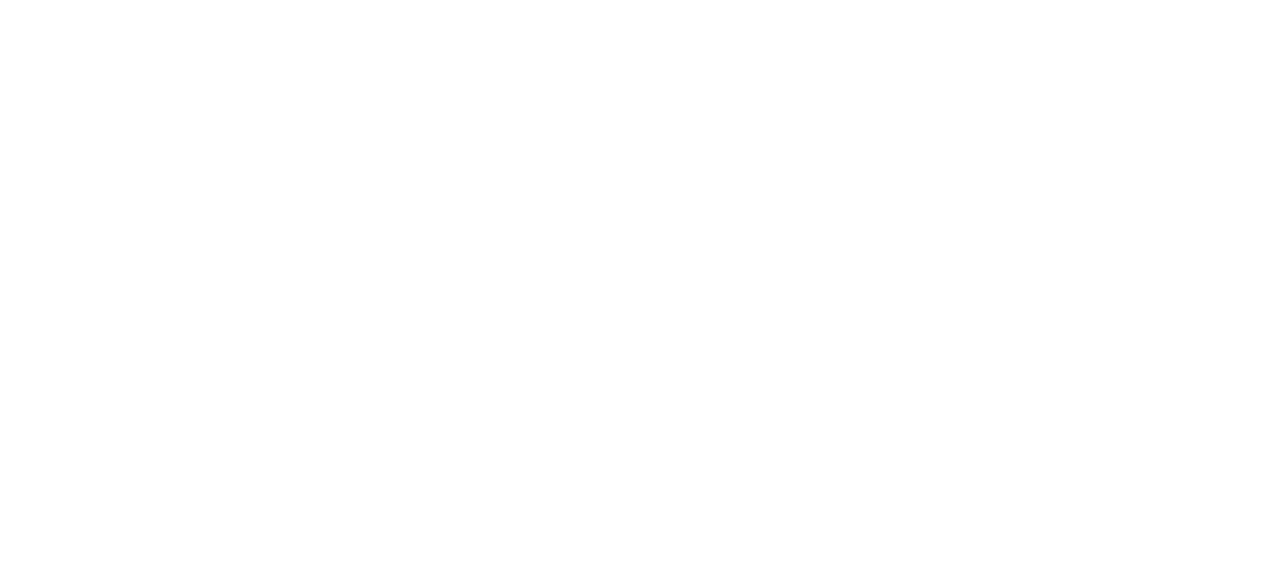
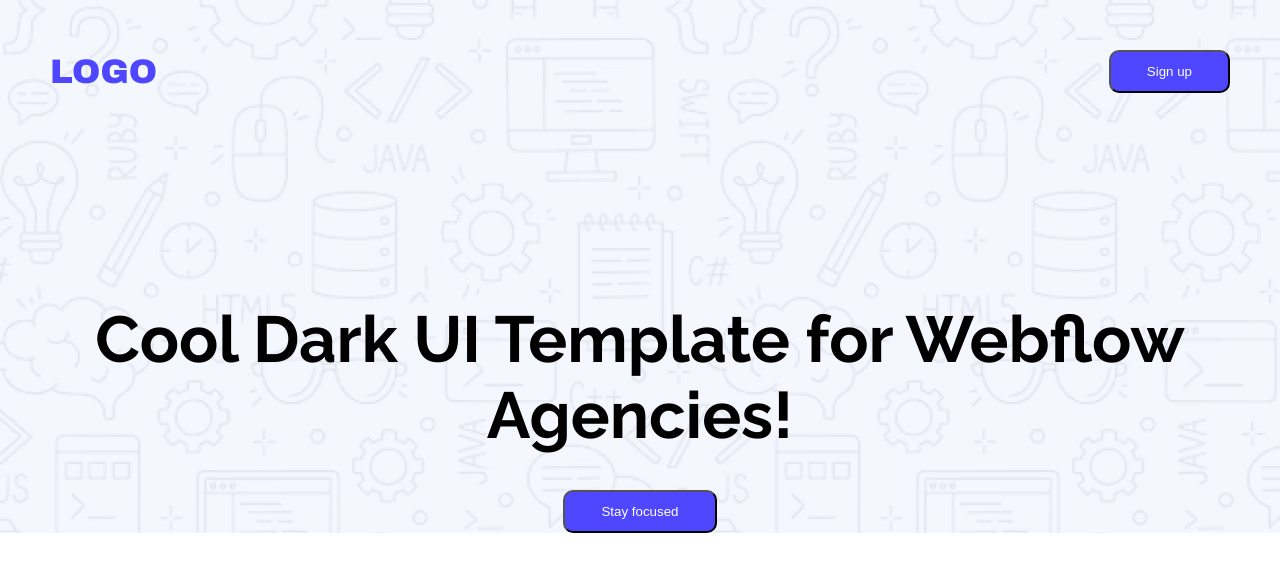
Before and after one commit to Noman6542/First-assignment, a plain HTML site: page First-assignment/index.html in a window 1280 px wide. Drawn offline with Linux system fonts and the light colour scheme.

Commit message:
added the header

```diff
--- a/First-assignment/index.html
+++ b/First-assignment/index.html
@@ -3,9 +3,35 @@
 <head>
   <meta charset="UTF-8">
   <meta name="viewport" content="width=device-width, initial-scale=1.0">
-  <title>Document</title>
+  <title>Joined Thousands of Productive Users</title>
+  <link rel="preconnect" href="https://fonts.googleapis.com">
+<link rel="preconnect" href="https://fonts.gstatic.com" crossorigin>
+<link href="https://fonts.googleapis.com/css2?family=Archivo+Black&family=Inter:ital,opsz,wght@0,14..32,100..900;1,14..32,100..900&family=Open+Sans:ital,wght@0,300..800;1,300..800&display=swap" rel="stylesheet">
+<link rel="preconnect" href="https://fonts.googleapis.com">
+<link rel="preconnect" href="https://fonts.gstatic.com" crossorigin>
+<link href="https://fonts.googleapis.com/css2?family=Raleway:ital,wght@0,100..900;1,100..900&display=swap" rel="stylesheet">
+  <link rel="stylesheet" href="style.css">
 </head>
 <body>
+  <header class="web-head">
+    <nav class="web-nav">
+      <ul>
+        <li><a href="" class="logo">LOGO</a></li>
+        <li><a href=""><button>Sign up</button></a></li>
+      </ul>
+    </nav>
+
+    <div class="nav-div">
+      <h1 class="nav-h">Cool Dark UI Template for Webflow Agencies!</h1>
+      <button>Stay focused</button>
+    </div>
+  </header>
+  <main>
+
+  </main>
+  <footer>
+
+  </footer>
 
 </body>
 </html>
--- a/First-assignment/style.css
+++ b/First-assignment/style.css
@@ -0,0 +1,59 @@
+*{
+  margin: 0;
+  padding: 0;
+}
+.web-head{
+  background-image: url(../B12A01-landing-launchpad/Assets/Hero-bg.png);
+}
+.web-nav{
+  max-width: 1140 auto;
+  padding:50px;
+}
+.web-nav ul{
+  display: flex;
+  align-items: center;
+  justify-content: space-between;
+}
+.web-nav ul li{
+  list-style: none;
+  text-decoration: none;
+}
+.logo{
+  font-family: "Archivo Black", sans-serif;
+  font-weight: 400;
+  font-style: normal;
+font-size: 34px;
+color: #4E47FF;
+
+}
+.web-nav ul li a{
+  text-decoration: none;
+}
+button{
+  background-color: #4E47FF;
+  color: #FFFFFF;
+  padding: 12px 36px;
+  border-radius: 10px;
+  cursor: pointer;
+}
+button:hover{
+  color: #04040c;
+  background-color: azure;
+  border-radius: 10px;
+}
+.nav-h{
+  font-family: "Raleway", sans-serif;
+  font-optical-sizing: auto;
+  font-weight:bold;
+  font-style: normal;
+  font-size: 65px;
+}
+.nav-div{
+  text-align: center;
+  max-width: 905px auto;
+  margin-top: 158px;
+
+}
+.nav-div button{
+  margin-top: 37px;
+}
```
Also changed, not shown: B12A01-landing-launchpad/Assets/Hero-bg.png (added), B12A01-landing-launchpad/Assets/avatar.png (added), B12A01-landing-launchpad/Assets/icon-star.png (added), B12A01-landing-launchpad/Assets/wc-big.png (added), B12A01-landing-launchpad/Assets/wc-mini.png (added), B12A01-landing-launchpad/ui/action.png (added), B12A01-landing-launchpad/ui/banner.png (added), B12A01-landing-launchpad/ui/footer.png (added), B12A01-landing-launchpad/ui/newsletter.png (added), B12A01-landing-launchpad/ui/productive_user.png (added), B12A01-landing-launchpad/ui/review.png (added), 2 other files.
